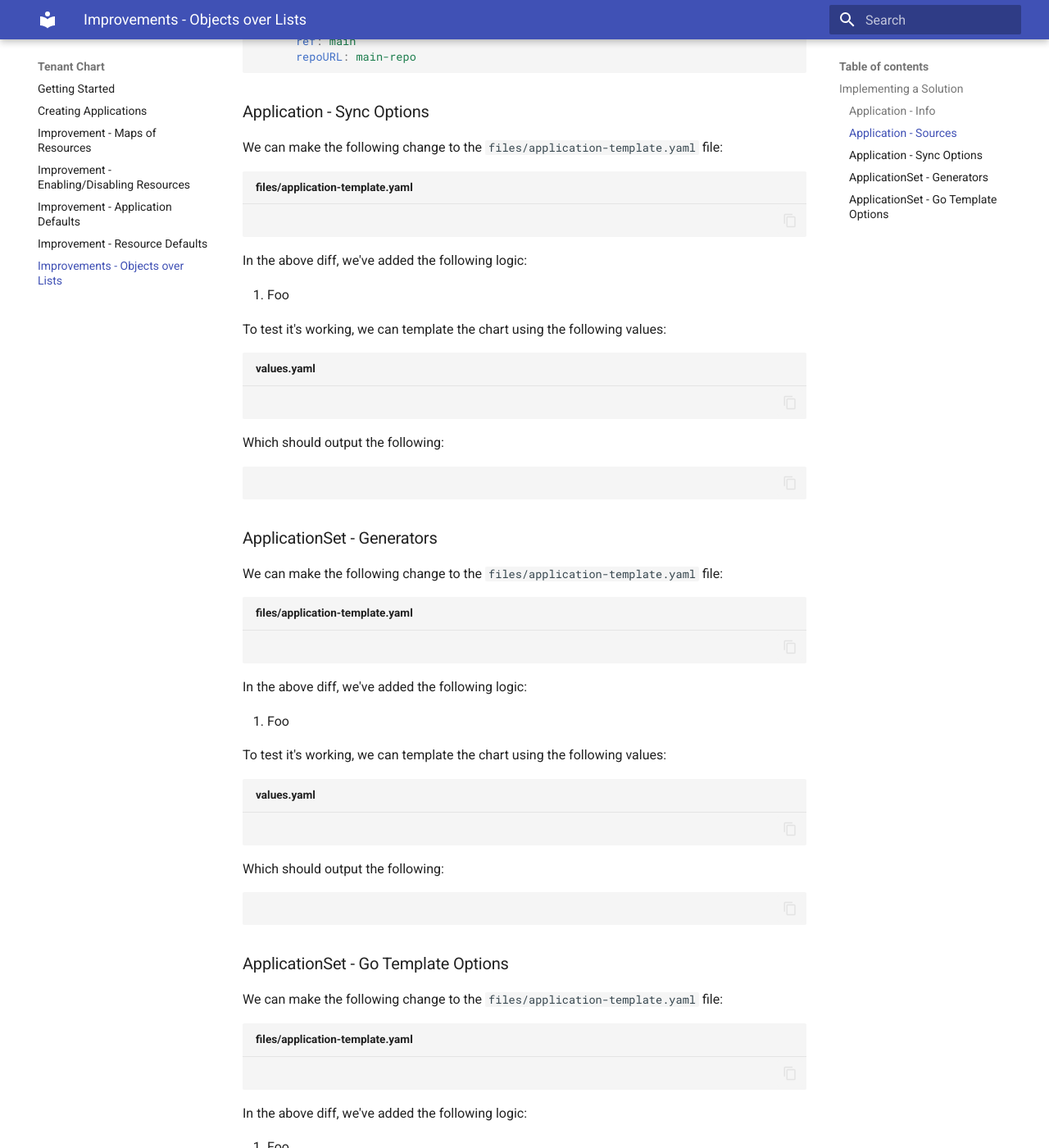
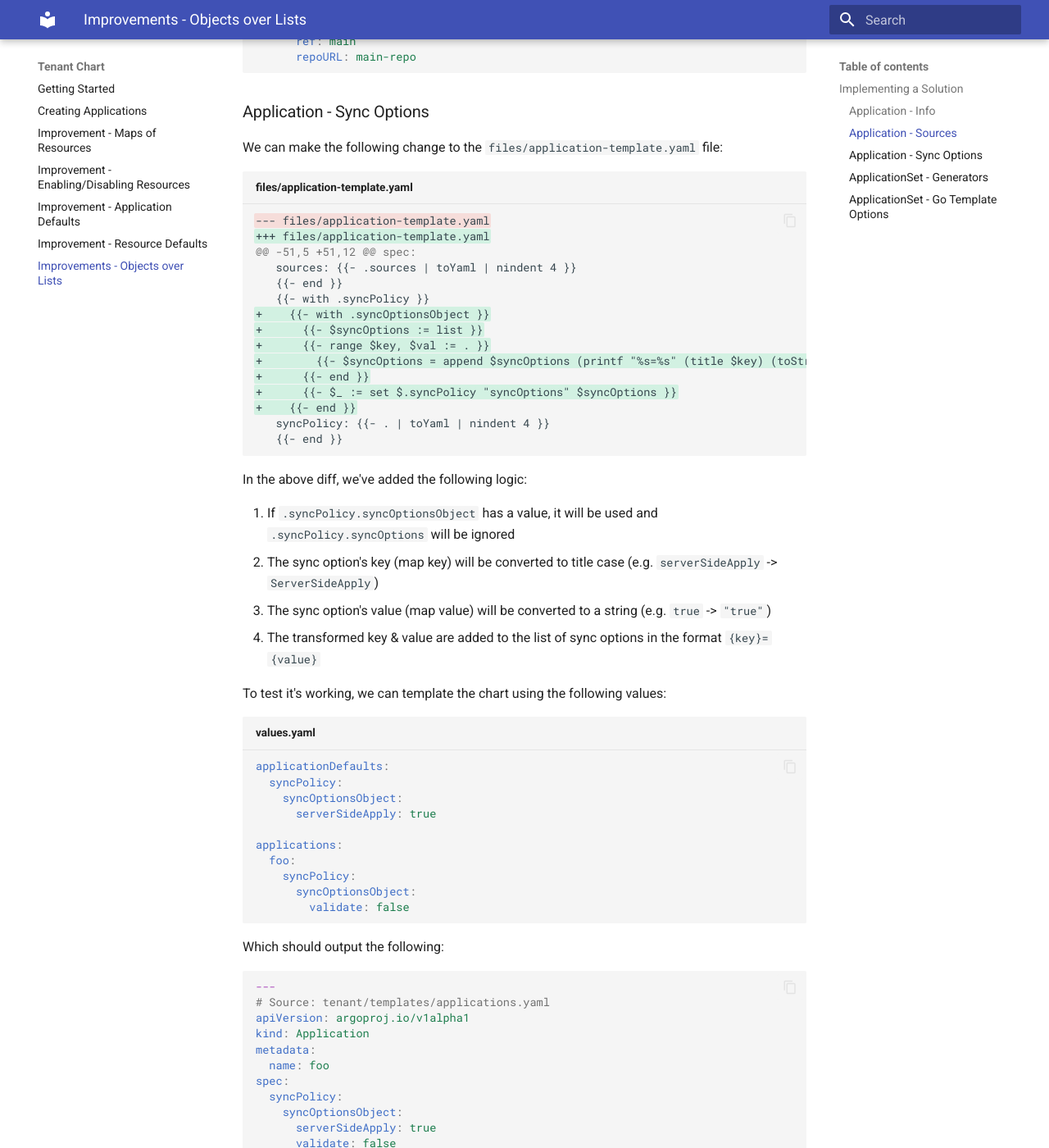
Before and after one commit to tombulled/tenant, an MkDocs documentation site: the page built from docs/07-improvement-objects-over-lists.md, in a window 1280 px wide and 1400 px high, scrolled down 4493 px. Shown: the whole window at 82% size. Built offline with MkDocs 1.6.1 and Material for MkDocs 9.7.7, drawn with Linux system fonts in a browser that asks for light colours.

Commit message:
feat: more documenting lists vs maps

````diff
--- a/docs/07-improvement-objects-over-lists.md
+++ b/docs/07-improvement-objects-over-lists.md
@@ -206,23 +206,59 @@ spec:
 We can make the following change to the `files/application-template.yaml` file:
 
 ```diff title="files/application-template.yaml"
-
+--- files/application-template.yaml
++++ files/application-template.yaml
+@@ -51,5 +51,12 @@ spec:
+   sources: {{- .sources | toYaml | nindent 4 }}
+   {{- end }}
+   {{- with .syncPolicy }}
++    {{- with .syncOptionsObject }}
++      {{- $syncOptions := list }}
++      {{- range $key, $val := . }}
++        {{- $syncOptions = append $syncOptions (printf "%s=%s" (title $key) (toString $val)) }}
++      {{- end }}
++      {{- $_ := set $.syncPolicy "syncOptions" $syncOptions }}
++    {{- end }}
+   syncPolicy: {{- . | toYaml | nindent 4 }}
+   {{- end }}
 ```
 
 In the above diff, we've added the following logic:
 
-1. Foo
+1. If `.syncPolicy.syncOptionsObject` has a value, it will be used and `.syncPolicy.syncOptions` will be ignored
+2. The sync option's key (map key) will be converted to title case (e.g. `serverSideApply` -> `ServerSideApply`)
+3. The sync option's value (map value) will be converted to a string (e.g. `true` -> `"true"`)
+4. The transformed key & value are added to the list of sync options in the format `{key}={value}`
 
 To test it's working, we can template the chart using the following values:
 
 ```yaml title="values.yaml"
+applicationDefaults:
+  syncPolicy:
+    syncOptionsObject:
+      serverSideApply: true
 
+applications:
+  foo:
+    syncPolicy:
+      syncOptionsObject:
+        validate: false
 ```
 
 Which should output the following:
 
 ```yaml
-
+---
+# Source: tenant/templates/applications.yaml
+apiVersion: argoproj.io/v1alpha1
+kind: Application
+metadata:
+  name: foo
+spec:
+  syncPolicy:
+    syncOptionsObject:
+      serverSideApply: true
+      validate: false
 ```
 
 ### ApplicationSet - Generators
````
